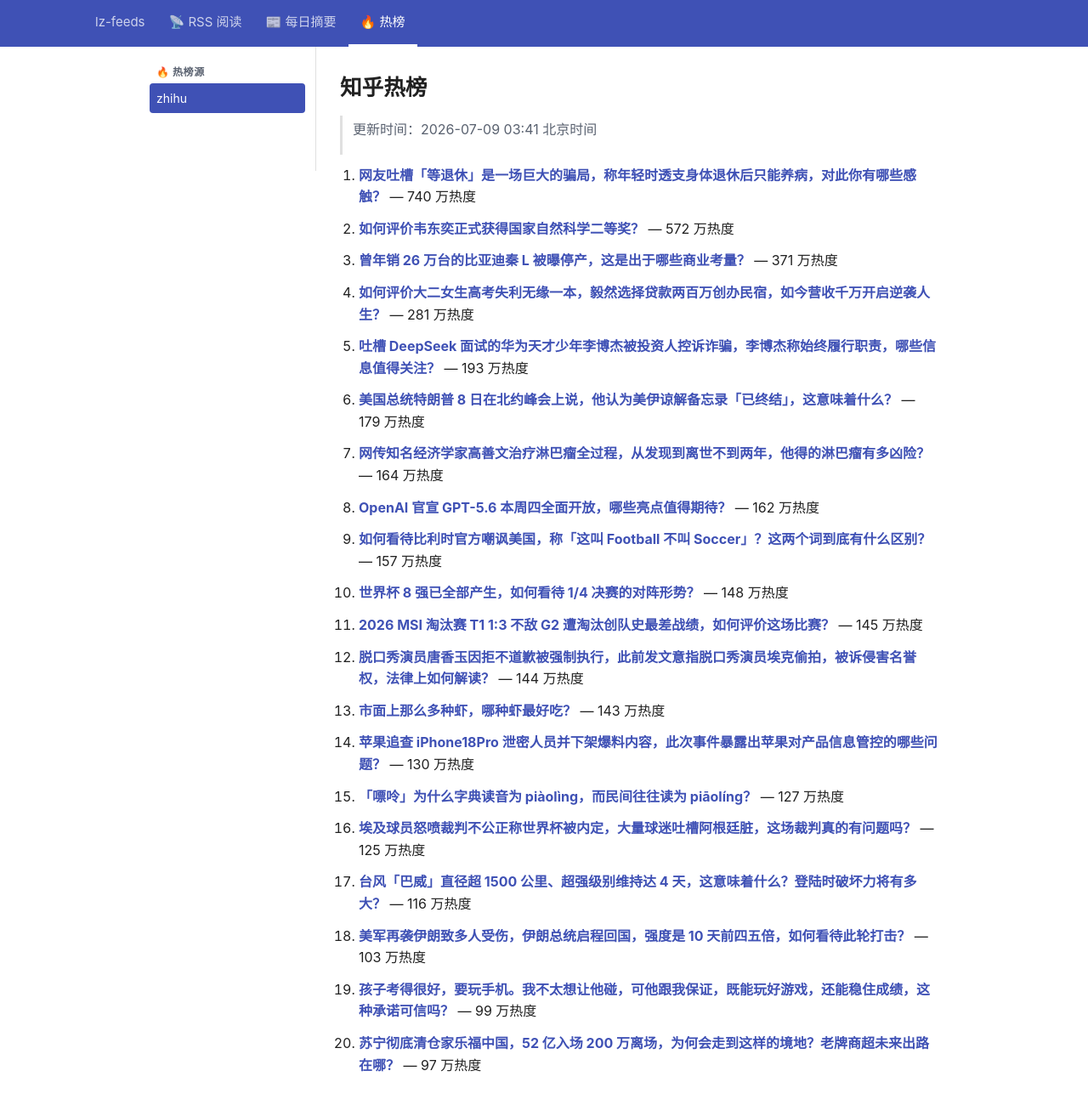
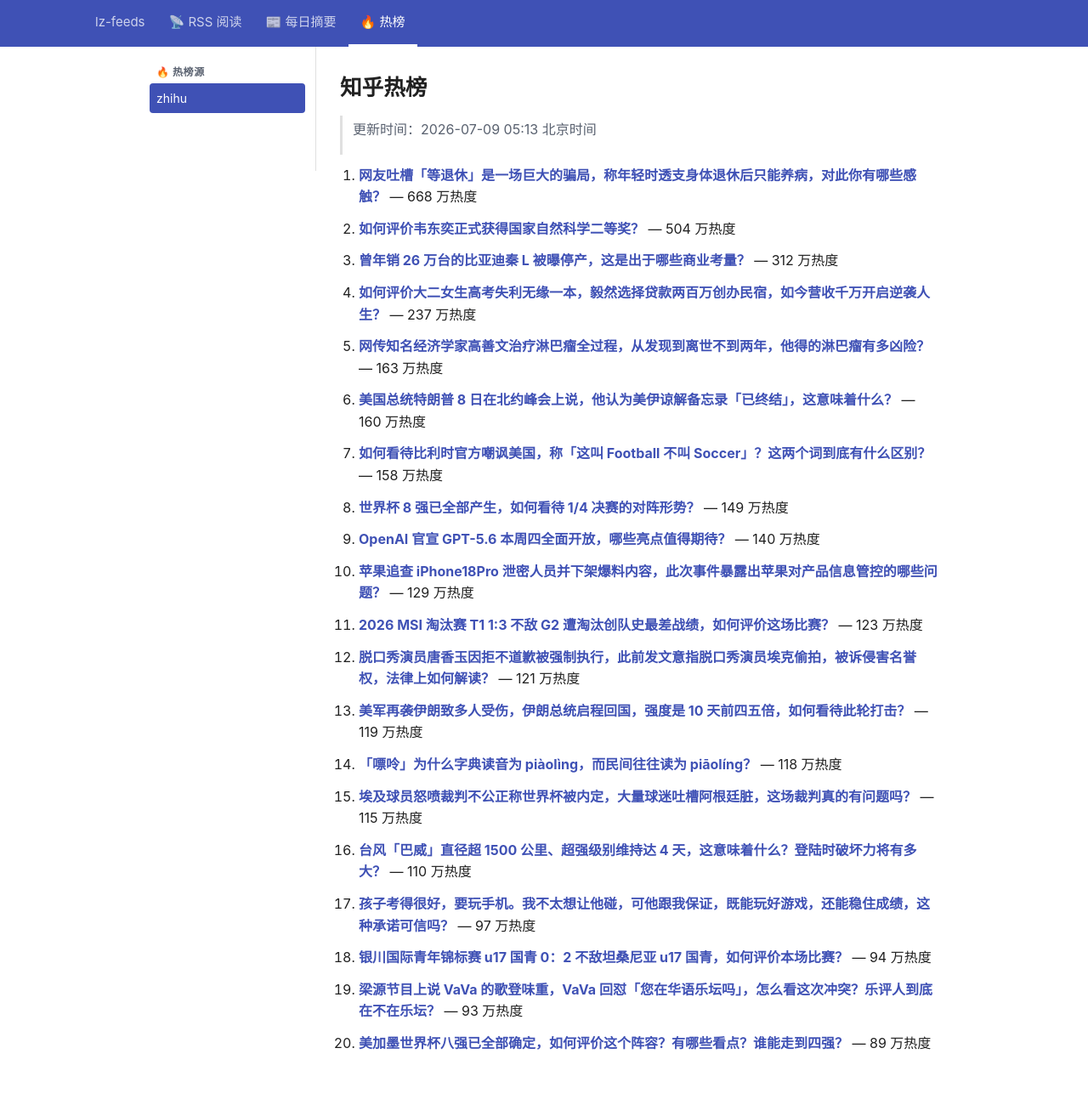
Before and after one commit to lizhang0101/lz-feeds, a Jekyll site: the page built from _hotlist/zhihu.md, in a window 1280 px wide and 1330 px high. Shown: the top 1300 px of the window at 85% size. Built offline with Jekyll 4.4.1, drawn with Linux system fonts in a browser that asks for light colours.

Commit message:
hotlist: 2026-07-08T21:13Z

```diff
--- a/_hotlist/zhihu.md
+++ b/_hotlist/zhihu.md
@@ -1,48 +1,48 @@
 ---
-updated: 2026-07-09 03:41 北京时间
+updated: 2026-07-09 05:13 北京时间
 count: 20
 ---
 
 # 知乎热榜
 
-> 更新时间：2026-07-09 03:41 北京时间
+> 更新时间：2026-07-09 05:13 北京时间
 
-1. **[网友吐槽「等退休」是一场巨大的骗局，称年轻时透支身体退休后只能养病，对此你有哪些感触？](https://www.zhihu.com/question/2057838508215988928)** — 740 万热度
+1. **[网友吐槽「等退休」是一场巨大的骗局，称年轻时透支身体退休后只能养病，对此你有哪些感触？](https://www.zhihu.com/question/2057838508215988928)** — 668 万热度
 
-2. **[如何评价韦东奕正式获得国家自然科学二等奖？](https://www.zhihu.com/question/2058217368153756272)** — 572 万热度
+2. **[如何评价韦东奕正式获得国家自然科学二等奖？](https://www.zhihu.com/question/2058217368153756272)** — 504 万热度
 
-3. **[曾年销 26 万台的比亚迪秦 L 被曝停产，这是出于哪些商业考量？](https://www.zhihu.com/question/2057993033182978590)** — 371 万热度
+3. **[曾年销 26 万台的比亚迪秦 L 被曝停产，这是出于哪些商业考量？](https://www.zhihu.com/question/2057993033182978590)** — 312 万热度
 
-4. **[如何评价大二女生高考失利无缘一本，毅然选择贷款两百万创办民宿，如今营收千万开启逆袭人生？](https://www.zhihu.com/question/2057932320250795330)** — 281 万热度
+4. **[如何评价大二女生高考失利无缘一本，毅然选择贷款两百万创办民宿，如今营收千万开启逆袭人生？](https://www.zhihu.com/question/2057932320250795330)** — 237 万热度
 
-5. **[吐槽 DeepSeek 面试的华为天才少年李博杰被投资人控诉诈骗，李博杰称始终履行职责，哪些信息值得关注？](https://www.zhihu.com/question/2058168270499176758)** — 193 万热度
+5. **[网传知名经济学家高善文治疗淋巴瘤全过程，从发现到离世不到两年，他得的淋巴瘤有多凶险？](https://www.zhihu.com/question/2057939455160185245)** — 163 万热度
 
-6. **[美国总统特朗普 8 日在北约峰会上说，他认为美伊谅解备忘录「已终结」，这意味着什么？](https://www.zhihu.com/question/2058225620715418670)** — 179 万热度
+6. **[美国总统特朗普 8 日在北约峰会上说，他认为美伊谅解备忘录「已终结」，这意味着什么？](https://www.zhihu.com/question/2058225620715418670)** — 160 万热度
 
-7. **[网传知名经济学家高善文治疗淋巴瘤全过程，从发现到离世不到两年，他得的淋巴瘤有多凶险？](https://www.zhihu.com/question/2057939455160185245)** — 164 万热度
+7. **[如何看待比利时官方嘲讽美国，称「这叫 Football 不叫 Soccer」？这两个词到底有什么区别？](https://www.zhihu.com/question/2057808872559965817)** — 158 万热度
 
-8. **[OpenAI 官宣 GPT-5.6 本周四全面开放，哪些亮点值得期待？](https://www.zhihu.com/question/2058166406420460573)** — 162 万热度
+8. **[世界杯 8 强已全部产生，如何看待 1/4 决赛的对阵形势？](https://www.zhihu.com/question/2058095946735556042)** — 149 万热度
 
-9. **[如何看待比利时官方嘲讽美国，称「这叫 Football 不叫 Soccer」？这两个词到底有什么区别？](https://www.zhihu.com/question/2057808872559965817)** — 157 万热度
+9. **[OpenAI 官宣 GPT-5.6 本周四全面开放，哪些亮点值得期待？](https://www.zhihu.com/question/2058166406420460573)** — 140 万热度
 
-10. **[世界杯 8 强已全部产生，如何看待 1/4 决赛的对阵形势？](https://www.zhihu.com/question/2058095946735556042)** — 148 万热度
+10. **[苹果追查 iPhone18Pro 泄密人员并下架爆料内容，此次事件暴露出苹果对产品信息管控的哪些问题？](https://www.zhihu.com/question/2055448788882437948)** — 129 万热度
 
-11. **[2026 MSI 淘汰赛 T1 1:3 不敌 G2 遭淘汰创队史最差战绩，如何评价这场比赛？](https://www.zhihu.com/question/2058190419284996351)** — 145 万热度
+11. **[2026 MSI 淘汰赛 T1 1:3 不敌 G2 遭淘汰创队史最差战绩，如何评价这场比赛？](https://www.zhihu.com/question/2058190419284996351)** — 123 万热度
 
-12. **[脱口秀演员唐香玉因拒不道歉被强制执行，此前发文意指脱口秀演员埃克偷拍，被诉侵害名誉权，法律上如何解读？](https://www.zhihu.com/question/2057978038147609237)** — 144 万热度
+12. **[脱口秀演员唐香玉因拒不道歉被强制执行，此前发文意指脱口秀演员埃克偷拍，被诉侵害名誉权，法律上如何解读？](https://www.zhihu.com/question/2057978038147609237)** — 121 万热度
 
-13. **[市面上那么多种虾，哪种虾最好吃？](https://www.zhihu.com/question/272244963)** — 143 万热度
+13. **[美军再袭伊朗致多人受伤，伊朗总统启程回国，强度是 10 天前四五倍，如何看待此轮打击？](https://www.zhihu.com/question/2058125610363401206)** — 119 万热度
 
-14. **[苹果追查 iPhone18Pro 泄密人员并下架爆料内容，此次事件暴露出苹果对产品信息管控的哪些问题？](https://www.zhihu.com/question/2055448788882437948)** — 130 万热度
+14. **[「嘌呤」为什么字典读音为 piàolìng，而民间往往读为 piāolíng？](https://www.zhihu.com/question/2057594284119941621)** — 118 万热度
 
-15. **[「嘌呤」为什么字典读音为 piàolìng，而民间往往读为 piāolíng？](https://www.zhihu.com/question/2057594284119941621)** — 127 万热度
+15. **[埃及球员怒喷裁判不公正称世界杯被内定，大量球迷吐槽阿根廷脏，这场裁判真的有问题吗？](https://www.zhihu.com/question/2058086533609911207)** — 115 万热度
 
-16. **[埃及球员怒喷裁判不公正称世界杯被内定，大量球迷吐槽阿根廷脏，这场裁判真的有问题吗？](https://www.zhihu.com/question/2058086533609911207)** — 125 万热度
+16. **[台风「巴威」直径超 1500 公里、超强级别维持达 4 天，这意味着什么？登陆时破坏力将有多大？](https://www.zhihu.com/question/2057957666412913655)** — 110 万热度
 
-17. **[台风「巴威」直径超 1500 公里、超强级别维持达 4 天，这意味着什么？登陆时破坏力将有多大？](https://www.zhihu.com/question/2057957666412913655)** — 116 万热度
+17. **[孩子考得很好，要玩手机。我不太想让他碰，可他跟我保证，既能玩好游戏，还能稳住成绩，这种承诺可信吗？](https://www.zhihu.com/question/2055612016530810492)** — 97 万热度
 
-18. **[美军再袭伊朗致多人受伤，伊朗总统启程回国，强度是 10 天前四五倍，如何看待此轮打击？](https://www.zhihu.com/question/2058125610363401206)** — 103 万热度
+18. **[银川国际青年锦标赛 u17 国青 0：2 不敌坦桑尼亚 u17 国青，如何评价本场比赛？](https://www.zhihu.com/question/2058314245121503949)** — 94 万热度
 
-19. **[孩子考得很好，要玩手机。我不太想让他碰，可他跟我保证，既能玩好游戏，还能稳住成绩，这种承诺可信吗？](https://www.zhihu.com/question/2055612016530810492)** — 99 万热度
+19. **[梁源节目上说 VaVa 的歌登味重，VaVa 回怼「您在华语乐坛吗」，怎么看这次冲突？乐评人到底在不在乐坛？](https://www.zhihu.com/question/2057391884134080599)** — 93 万热度
 
-20. **[苏宁彻底清仓家乐福中国，52 亿入场 200 万离场，为何会走到这样的境地？老牌商超未来出路在哪？](https://www.zhihu.com/question/2057419047587919541)** — 97 万热度
+20. **[美加墨世界杯八强已全部确定，如何评价这个阵容？有哪些看点？谁能走到四强？](https://www.zhihu.com/question/2058085754916562458)** — 89 万热度
```
